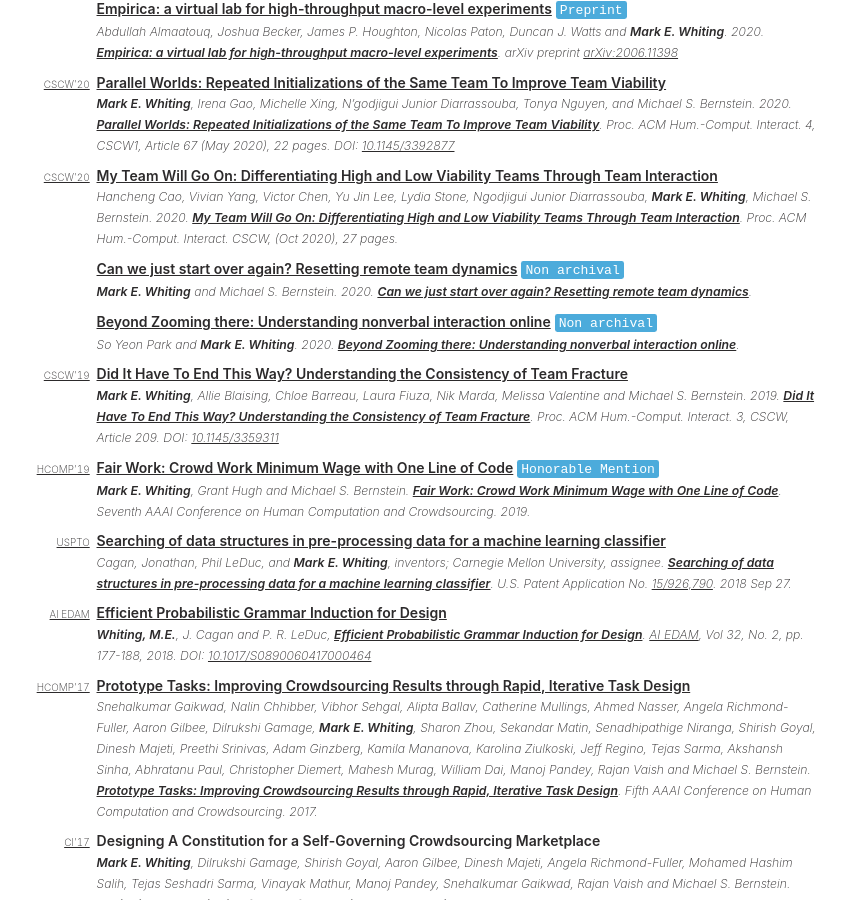
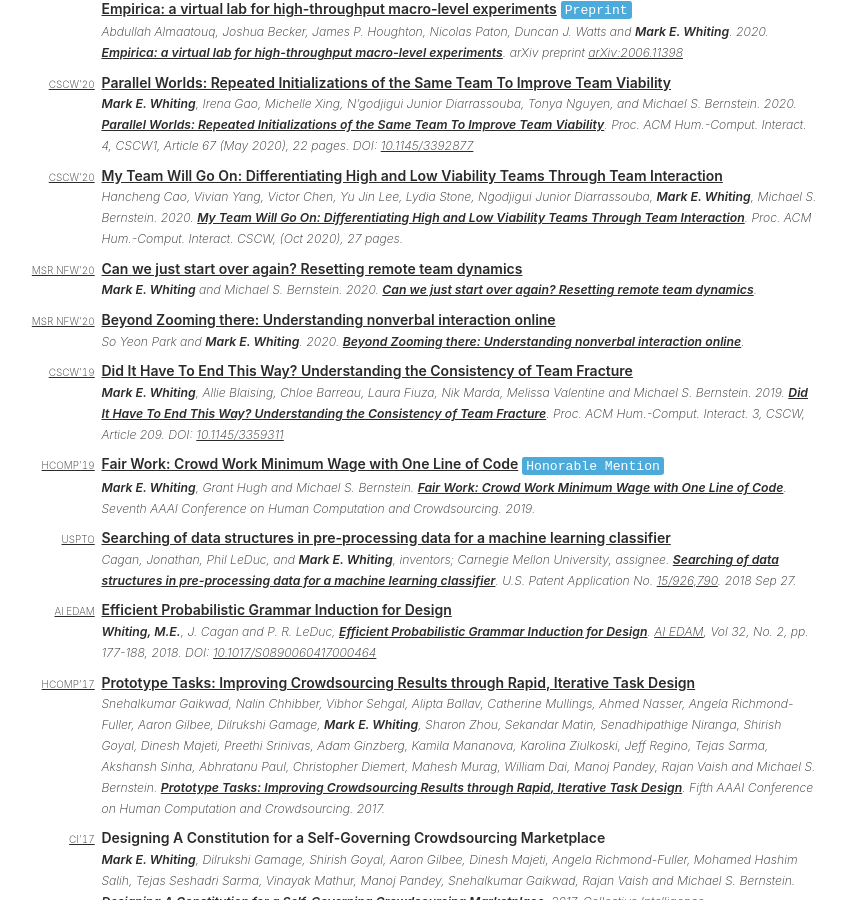
Before and after one commit to markwhiting/Whiting.me, a Jekyll site: the page built from cv.html, in a window 1280 px wide and 900 px high, scrolled down 1994 px. Shown: the whole window, without its empty margins (215-1061 px from the left). Built offline with Jekyll 4.4.1, drawn with Linux system fonts in a browser that asks for light colours.

Commit message:
Updated MSR papers

```diff
--- a/cv.html
+++ b/cv.html
@@ -128,25 +128,23 @@ yearShort = site.minima.date_format | default: "%y" -%}
   </tr>
   <tr>
     <td class="left light smallCaps noPrint">
-      <!-- Preprint -->
+      <a class="" href="https://www.microsoft.com/en-us/research/event/new-future-of-work/">MSR NFW'20</a>
     </td>
     <td colspan="2" >
       <strong class="noPrint"><a href="https://www.microsoft.com/en-us/research/publication/can-we-just-start-over-again-resetting-remote-team-dynamics/">Can we just start over again? Resetting remote team dynamics</a></strong>
-      <code class="noPrint">Non archival</code>
       <p class="light note">
-        <strong class="onlyPrint">Non archival </strong><strong>Mark E. Whiting</strong> and Michael S. Bernstein. 2020. <strong><a href="https://www.microsoft.com/en-us/research/publication/can-we-just-start-over-again-resetting-remote-team-dynamics/">Can we just start over again? Resetting remote team dynamics</a></strong>.
+        <strong>Mark E. Whiting</strong> and Michael S. Bernstein. 2020. <strong><a href="https://www.microsoft.com/en-us/research/publication/can-we-just-start-over-again-resetting-remote-team-dynamics/">Can we just start over again? Resetting remote team dynamics</a></strong>.
       </p>
     </td>
   </tr>
   <tr>
     <td class="left light smallCaps noPrint">
-      <!-- Preprint -->
+      <a class="" href="https://www.microsoft.com/en-us/research/event/new-future-of-work/">MSR NFW'20</a>
     </td>
     <td colspan="2" >
       <strong class="noPrint"><a href="https://www.microsoft.com/en-us/research/publication/beyond-zooming-there-understanding-nonverbal-interaction-online/">Beyond Zooming there: Understanding nonverbal interaction online</a></strong>
-      <code class="noPrint">Non archival</code>
       <p class="light note">
-        <strong class="onlyPrint">Non archival </strong>So Yeon Park and <strong>Mark E. Whiting</strong>. 2020. <strong><a href="https://www.microsoft.com/en-us/research/publication/beyond-zooming-there-understanding-nonverbal-interaction-online/">Beyond Zooming there: Understanding nonverbal interaction online</a></strong>.
+        So Yeon Park and <strong>Mark E. Whiting</strong>. 2020. <strong><a href="https://www.microsoft.com/en-us/research/publication/beyond-zooming-there-understanding-nonverbal-interaction-online/">Beyond Zooming there: Understanding nonverbal interaction online</a></strong>.
       </p>
     </td>
   </tr>
```
